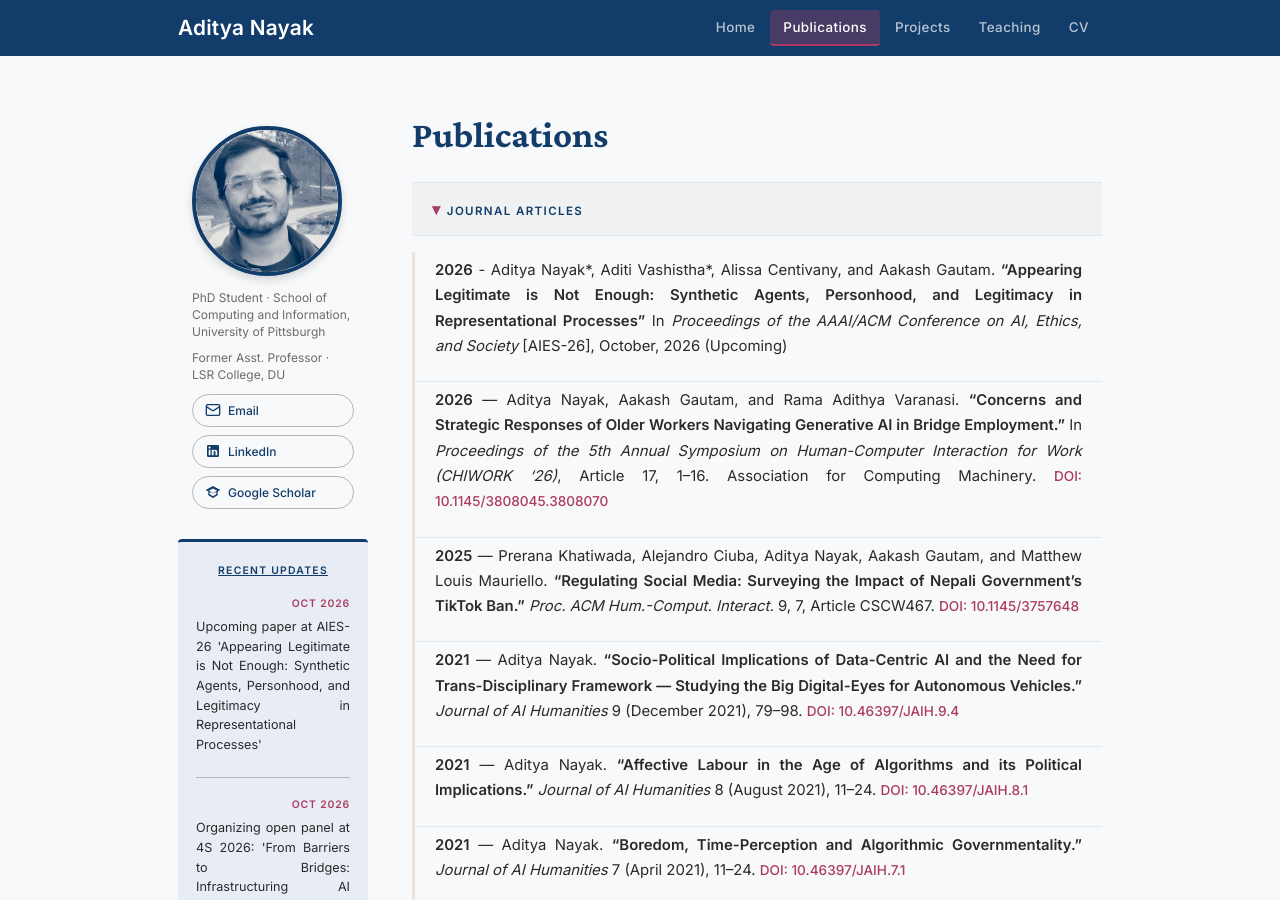
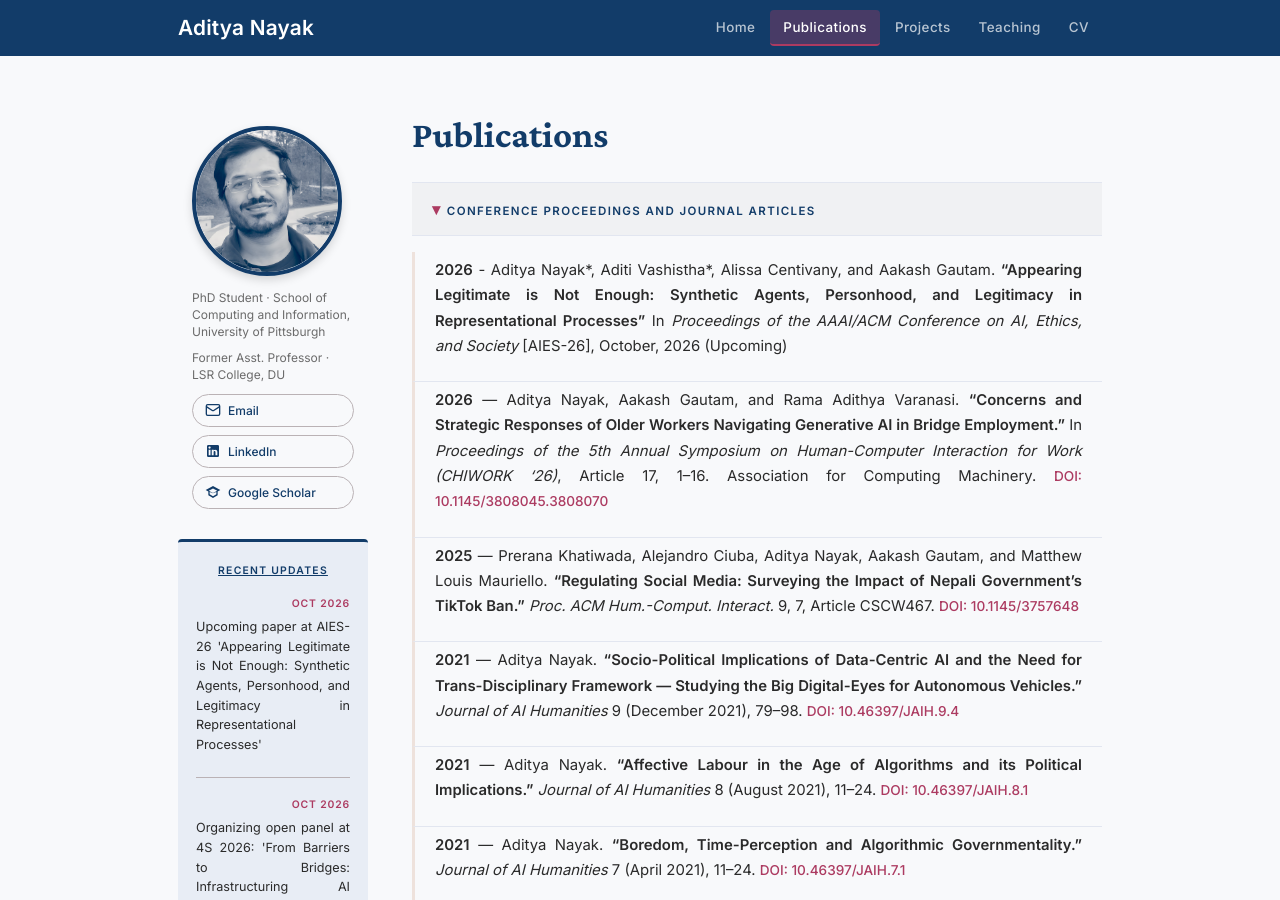
Before and after one commit to adityanayak-info/adityanayak-info.github.io, a Jekyll site: the page built from publications.md, in a window 1280 px wide and 900 px high. Built offline with Jekyll 4.4.1, drawn with Linux system fonts in a browser that asks for light colours.

Commit message:
Update summary for publication section

```diff
--- a/publications.md
+++ b/publications.md
@@ -20,7 +20,7 @@ permalink: /publications/
 </div>
 
 <details class="pub-section" open>
-<summary>Journal Articles</summary>
+<summary>Conference Proceedings and Journal Articles</summary>
 <div class="pub-section-content" markdown="1">
 
 - **2026** - Aditya Nayak\*, Aditi Vashistha\*, Alissa Centivany, and Aakash Gautam. **"Appearing Legitimate is Not Enough: Synthetic Agents, Personhood, and Legitimacy in Representational Processes"** In *Proceedings of the AAAI/ACM Conference on AI, Ethics, and Society* [AIES-26], October, 2026 (Upcoming)
```
